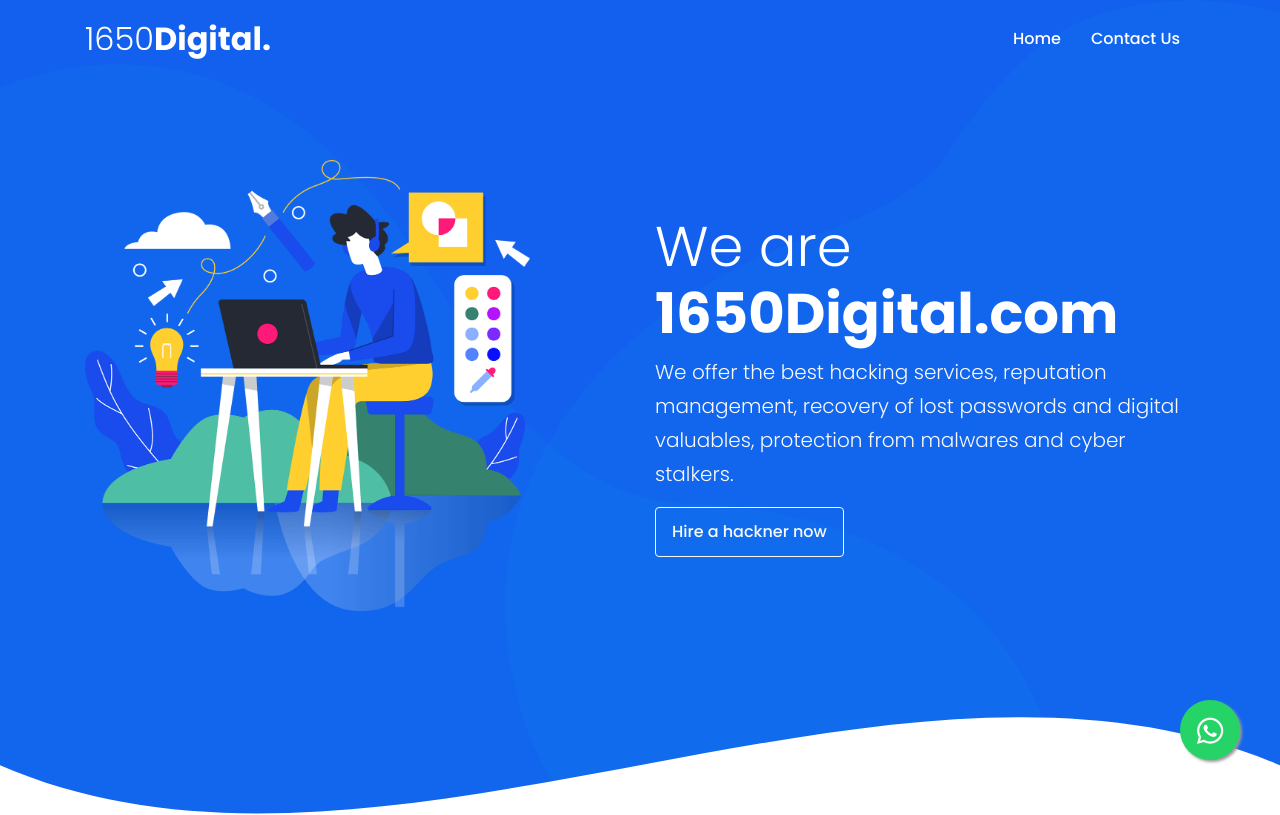
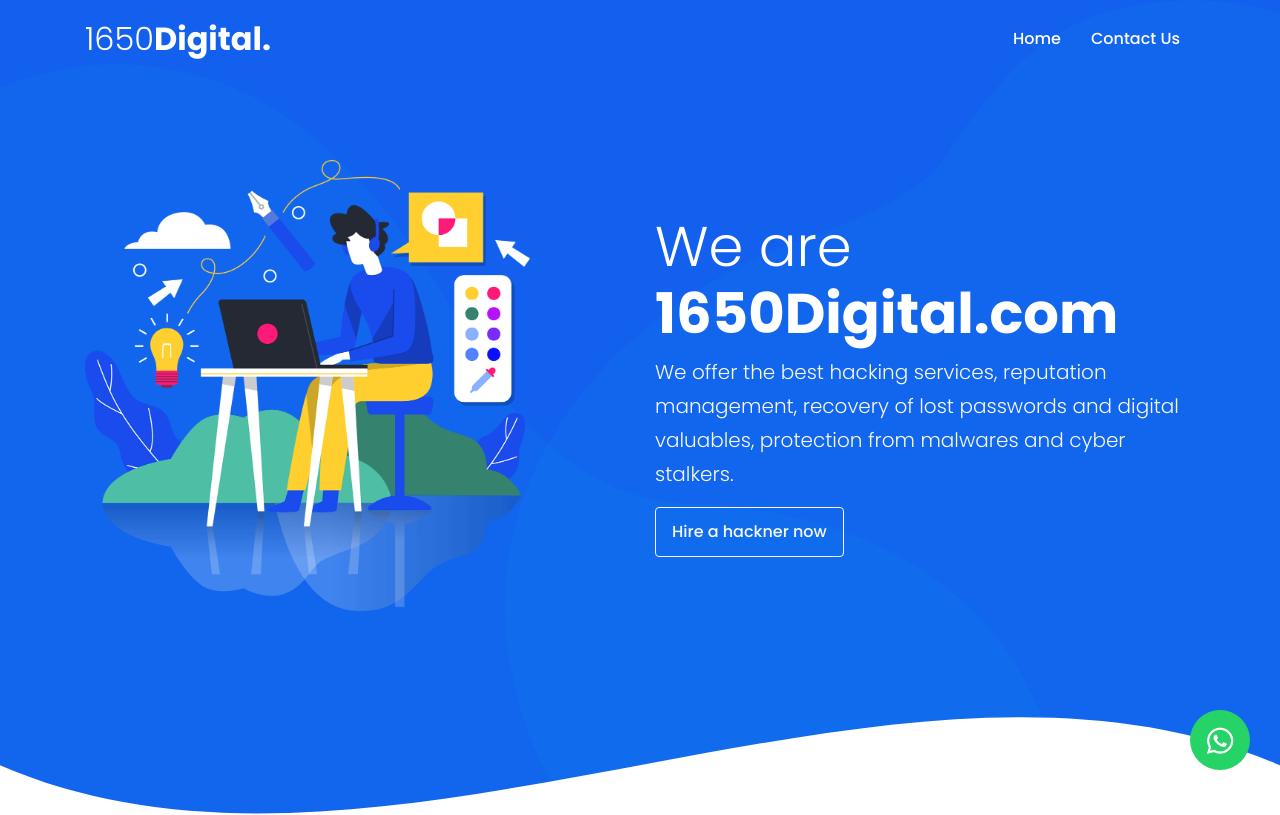
Before and after one commit to Oluwashina/1650Digital, a plain HTML site: page index.html in a window 1280 px wide. Shown: the top 815 px of the page. Drawn offline with Linux system fonts and the light colour scheme; files whose address does not match are found by name; a web font is replaced by a local one.

Commit message:
fab re-styled

```diff
--- a/style.css
+++ b/style.css
@@ -17,14 +17,14 @@ body{
     position: fixed;
     width: 60px;
     height: 60px;
-    bottom: 40px;
-    right: 40px;
+    bottom: 30px;
+    right:  30px;
     background-color: #25d366;
     color: #FFF;
     border-radius: 50px;
     text-align: center;
     font-size: 30px;
-    box-shadow: 2px 2px 3px #999;
+    /* box-shadow: 2px 2px 3px #999;     */
     z-index: 100;
 }
 .my-float {
```
